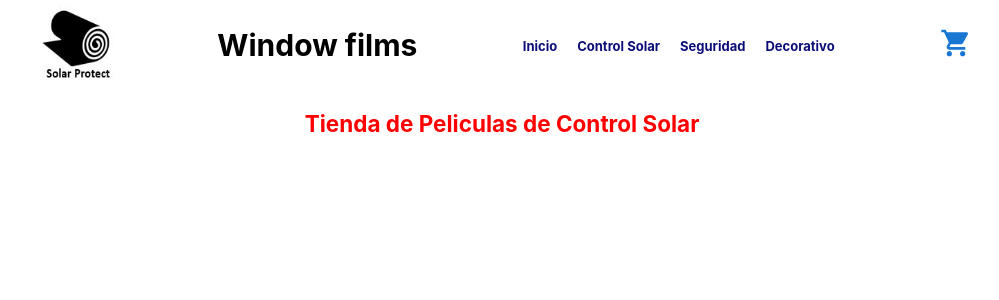
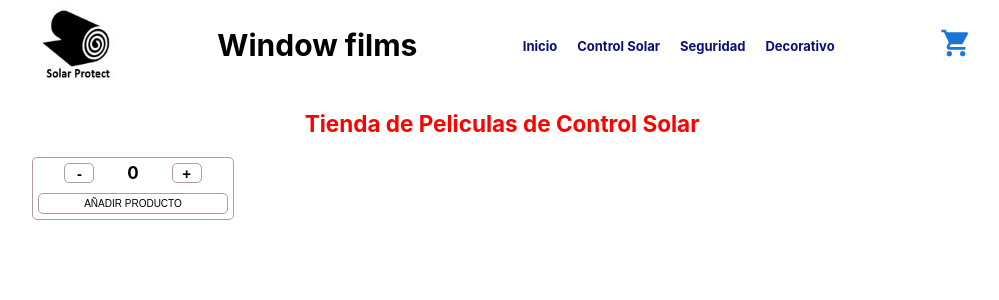
Before and after one commit to carlitoz330/proyecto-react, a React (Create React App) app: page / in a window 1280 px wide. Shown: the top 300 px of the page, without its empty margins (138-1137 px from the left). Built offline with nearby package versions, Linux system fonts and the light colour scheme.

Commit message:
añadiendo contador

```diff
--- a/src/App.js
+++ b/src/App.js
@@ -8,7 +8,9 @@ const App = () => {
     <div className="App">
         <div className='contenedorPrincipal'>
           <Navbar />
-          <ItemListContainer />
+          <ItemListContainer
+          titulo= "Tienda de Peliculas de Control Solar"/>
+
         </div>
 
     </div>
--- /dev/null
+++ b/src/components/ItemCount.js
@@ -0,0 +1,39 @@
+
+import React, { useState } from "react";
+import '../stylesheets/ItemCount.css';
+
+const ItemCount = ({stock, initial, onAdd}) => {
+
+    const [contador, setContador] = useState(initial)
+
+        const suma = () => {
+        if (contador < stock)
+        setContador(contador + 1)
+    }
+
+    const resta = () => {
+        if (contador > 0)
+        setContador(contador -1)
+    }
+
+
+
+
+    return (
+        <>
+        <div className="contenedorCuenta">
+            <div className="iconosCuenta">
+                <button className="botonCuenta" onClick={stock > 0 ? resta : ""}> - </button>
+                <p className="resultadoCuenta">{contador}</p>
+                <button className="botonCuenta" onClick={stock > 0 ? suma : ""}> + </button>
+            </div>
+            <button className="agregarItem" onClick={stock > 0 ? onAdd : ""}> añadir producto</button>
+        </div>
+        </>
+    )
+
+
+}
+
+
+export default ItemCount;
--- a/src/components/ItemListContainer.js
+++ b/src/components/ItemListContainer.js
@@ -1,13 +1,25 @@
 import React  from "react";
 import '../stylesheets/ItemListContainer.css';
+import ItemCount from './ItemCount';
 
 
-function ItemListContainer () {
 
+function ItemListContainer ({titulo}) {
+
+    const onAdd = () => {
+        alert('Añadiste elementos seleccionados')
+    }
 
     return (
-        <h2 className="titulo2"> Tienda de Peliculas de Control Solar</h2>
+        <>
 
+        <h2 className="titulo2"> {titulo} </h2>
+
+        <ItemCount
+            initial={0}  stock={6} onAdd={onAdd}
+        />
+
+        </>
     )
 }
 
--- /dev/null
+++ b/src/stylesheets/ItemCount.css
@@ -0,0 +1,48 @@
+.contenedorCuenta {
+    display: flex;
+    flex-direction: column;
+    align-items: center;
+    background-color: white;
+    width: 200px;
+    border: 1px solid rgb(179, 155, 155);
+    border-radius: 5px;
+
+
+}
+
+.iconosCuenta {
+    display: flex;
+    justify-content: space-around;
+    width: 170px;
+    padding: 5px;
+}
+
+.botonCuenta {
+    background-color: white;
+    width: 30px;
+    height: 20px;
+    font-size: 15px;
+    border: 1px solid rgb(179, 155, 155);
+    border-radius: 5px;
+    align-items: center;
+    font-weight: bold;
+
+
+}
+
+
+.resultadoCuenta {
+    font-size: 17px;
+    font-weight: bold;
+}
+
+.agregarItem {
+    width: 190px;
+    padding: 4px;
+    text-transform: uppercase;
+    font-size: 10px;
+    margin: 5px 0;
+    background-color: white;
+    border: 1px solid rgb(179, 155, 155);
+    border-radius: 5px;
+}
```
Also changed, not shown: src/App.css (line endings or trailing spaces).
